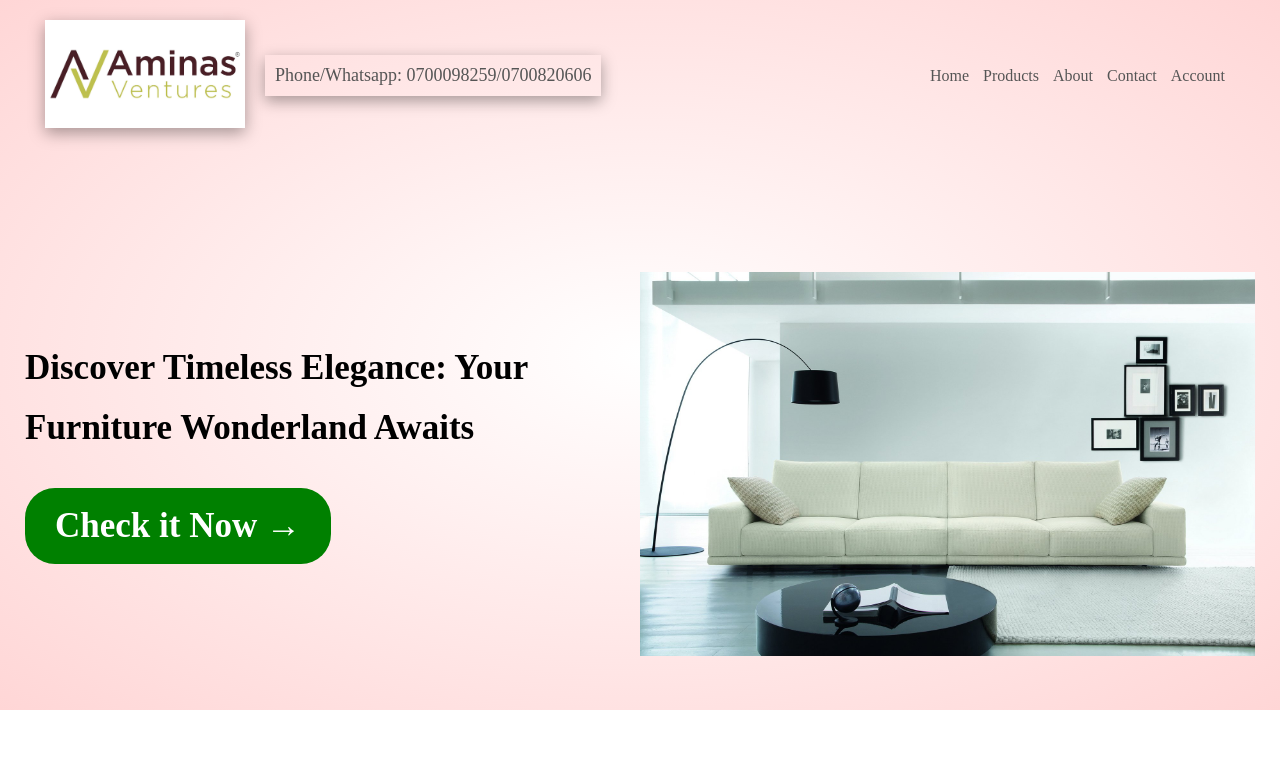
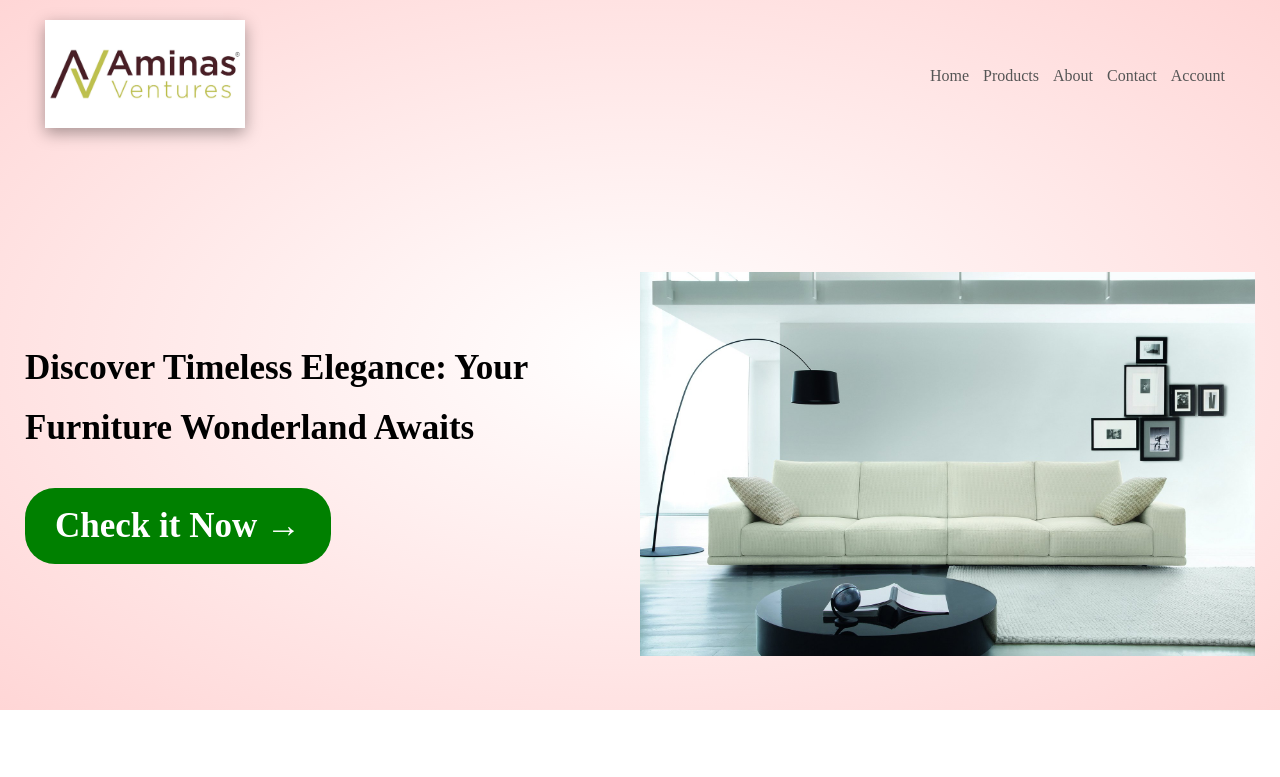
Before and after one commit to sielejustus/Aminas-website, a plain HTML site: page index.html in a window 1280 px wide. Shown: the top 777 px of the page. Drawn offline with Linux system fonts and the light colour scheme.

Commit message:
Update and rename home.html to index.html

```diff
--- a/home.html
+++ b/index.html
@@ -14,11 +14,11 @@
             <div class="logo">
                 <img src="Logos/aminas logo.jpg" alt="">
             </div>
-            <div class="contact-us">
+<!--             <div class="contact-us">
                 <p>
                     Phone/Whatsapp: 0700098259/0700820606
                 </p>
-            </div>
+            </div> -->
             <nav>
                 <ul id="menuItems">
                     <li> <a href="home.html">Home</a></li>
```
